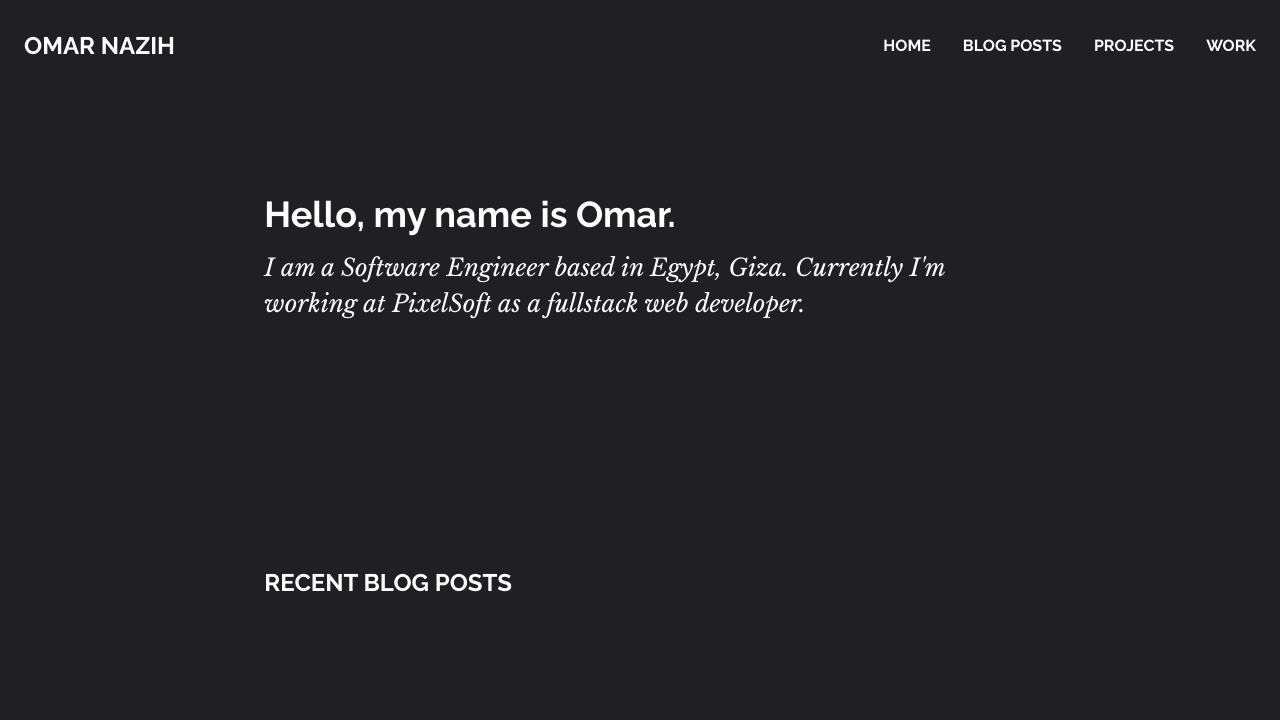
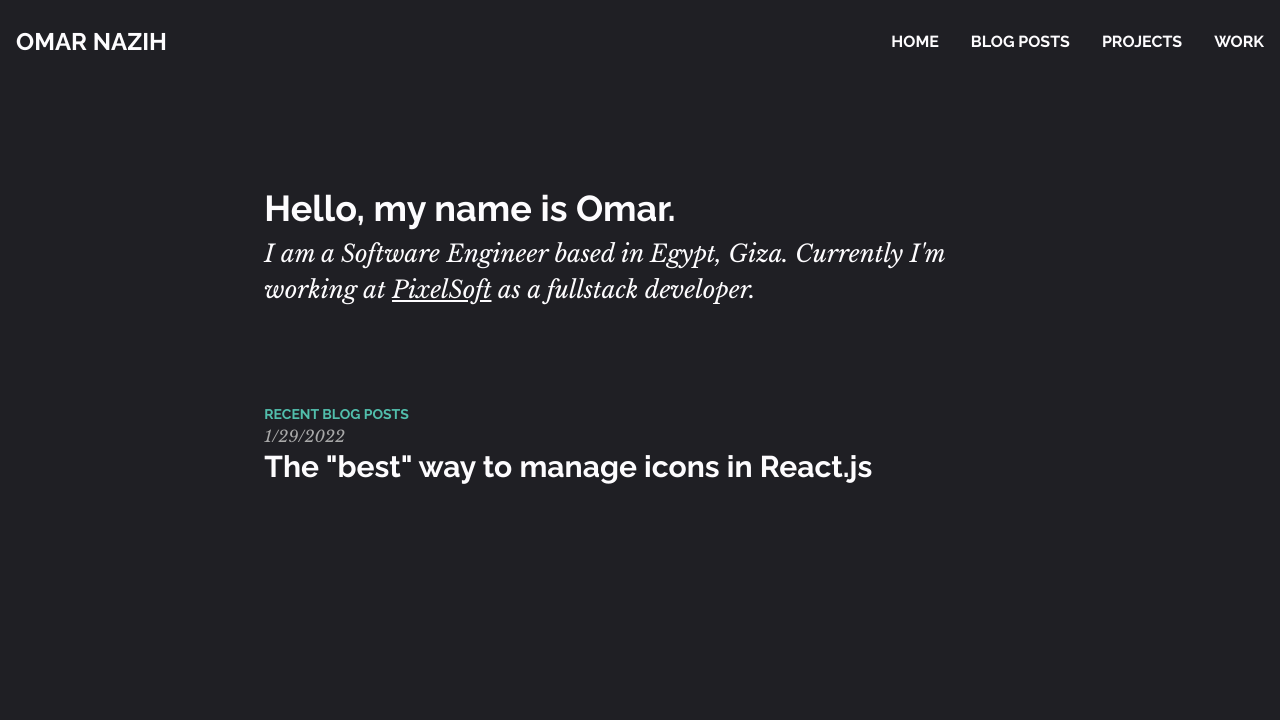
Before and after one commit to omarnazih/my-portfolio, a plain HTML site: page index.html in a window 1280 px wide. Drawn offline with nearby package versions, Linux system fonts and the light colour scheme.

Commit message:
blog posts section in main

```diff
--- a/index.html
+++ b/index.html
@@ -25,11 +25,19 @@
     <section id="hero">
       <h1>Hello, my name is Omar.</h1>
       <h4 class="font-serif">I am a Software Engineer based in Egypt, Giza.
-        Currently I'm working at PixelSoft as a fullstack web developer.</h4>
+        Currently I'm working at <u>PixelSoft</u> as a fullstack developer.</h4>
     </section>
 
     <section>
-      <h2>RECENT BLOG POSTS</h2>
+      <h2 class="text-accent text-sm">RECENT BLOG POSTS</h2>
+      <ul>
+        <li class="block mb-12">
+          <time class="font-serif italic font-medium text-grey2 text-md mb-2">1/29/2022</time>
+          <a href="/thoughts/react-svg-sprites">
+            <h3 class="text-3xl font-bold">The "best" way to manage icons in React.js</h3>
+          </a>
+        </li>
+      </ul>
     </section>
   </main>
 </body>
--- a/style.css
+++ b/style.css
@@ -14,8 +14,20 @@
 *, :before, :after {
   box-sizing: border-box;
   border-width: 0;
+  padding: 0;
+  margin: 0;
   border-style: solid;
   border-color: currentColor;
+}
+
+h1 {
+  display: block;
+  font-size: 2em;
+  margin-block-start: 0.67em;
+  margin-block-end: 0.67em;
+  margin-inline-start: 0px;
+  margin-inline-end: 0px;
+  font-weight: bold;
 }
 
 html {
@@ -34,10 +46,13 @@ body{
 
 header{
   position: sticky;
+  padding-top: 1.5rem;
+  padding-bottom: 1.5rem;
   z-index: 10;
-  padding-top: 1.5 rem;
-  padding-bottom: 1.5 rem;
+  top:0;
+  background-color: var(--base);
 }
+
 
 nav{
   display: flex;
@@ -84,7 +99,7 @@ main{
   margin-right: auto;
 }
 
-section{
+#hero{
   padding-top: 6rem;
   padding-bottom: 6rem;
 }
@@ -98,3 +113,38 @@ section{
   font-size: 1.5rem;
   font-weight: 300;
 }
+
+a{
+  color: var(--contrast);
+  text-decoration: none;
+}
+
+.text-accent{
+  color: var(--accent)
+}
+
+.text-sm {
+  font-size: .875rem;
+  line-height: 1.25rem;
+}
+
+.block {
+  display: block;
+}
+
+.mb-12 {
+  margin-bottom: 3rem;
+}
+
+.font-bold {
+  font-weight: 700;
+}
+
+.text-3xl {
+  font-size: 1.875rem;
+  line-height: 2.25rem;
+}
+
+.text-grey2{
+  color: var(--grey2);
+}
```
